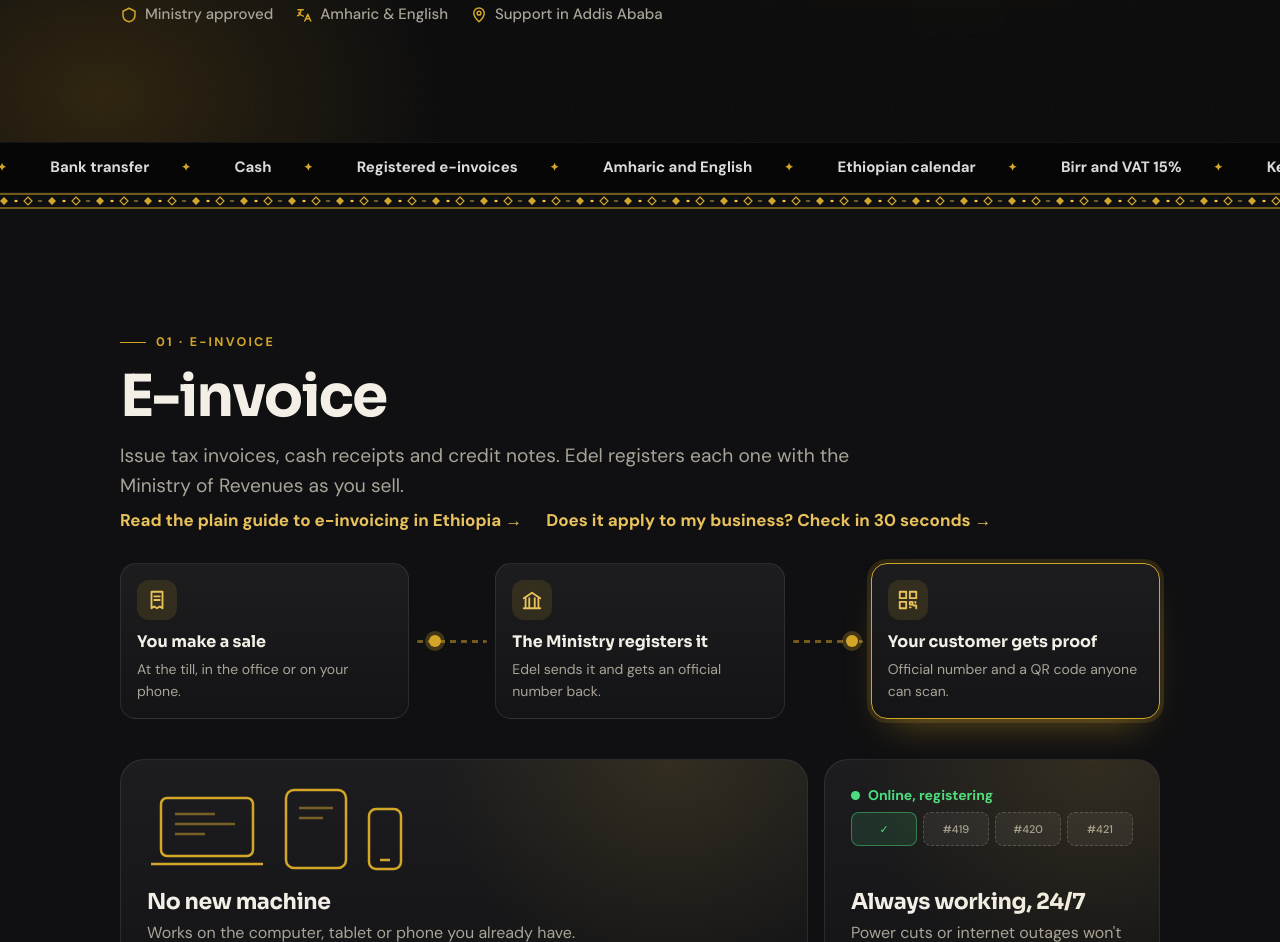
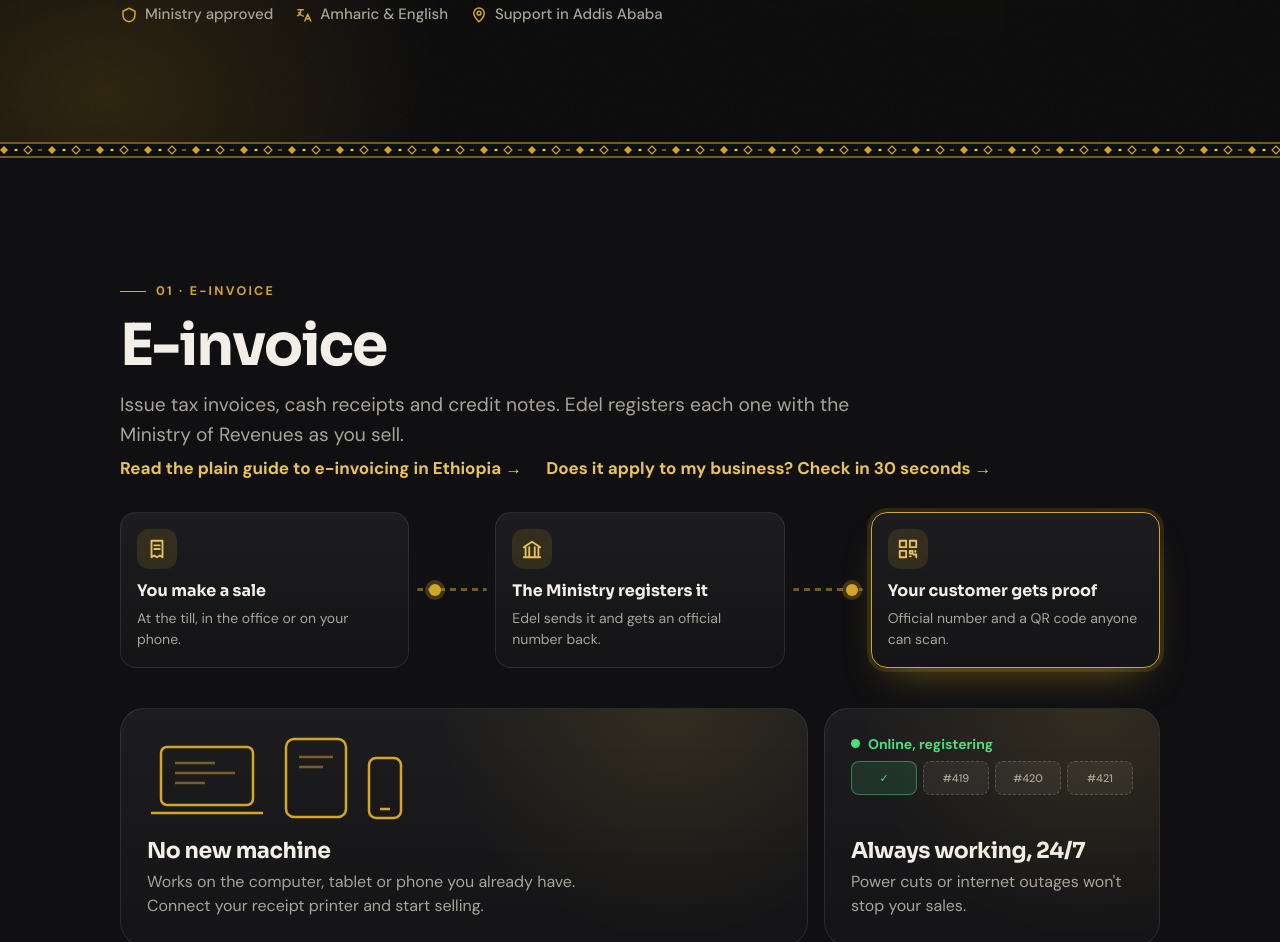
Before and after one commit to Edel-erp/edel-erp.github.io, a plain HTML site: page index.html in a window 1280 px wide. Shown: the part 887-1829 px from the top of the page. Drawn offline with Linux system fonts and the light colour scheme; animation ran at ten frames a second.

Commit message:
Remove the scrolling 'works with' strip under the hero

```diff
--- a/index.html
+++ b/index.html
@@ -642,10 +642,6 @@ footer { background: #050506; }
       </div>
     </div>
   </section>
-
-  <div class="marquee" role="region" aria-label="What Edel works with">
-    <div class="track"><ul><li>Pay by telebirr</li><li>CBE Birr</li><li>Cards</li><li>Bank transfer</li><li>Cash</li><li>Registered e-invoices</li><li>Amharic and English</li><li>Ethiopian calendar</li><li>Birr and VAT 15%</li><li>Keeps selling when the internet drops</li><li>Follow your business from anywhere</li></ul><ul aria-hidden="true"><li>Pay by telebirr</li><li>CBE Birr</li><li>Cards</li><li>Bank transfer</li><li>Cash</li><li>Registered e-invoices</li><li>Amharic and English</li><li>Ethiopian calendar</li><li>Birr and VAT 15%</li><li>Keeps selling when the internet drops</li><li>Follow your business from anywhere</li></ul></div>
-  </div>
 
   <div class="tibeb" aria-hidden="true"></div>
   <section class="band soft" id="einvoice">
```
